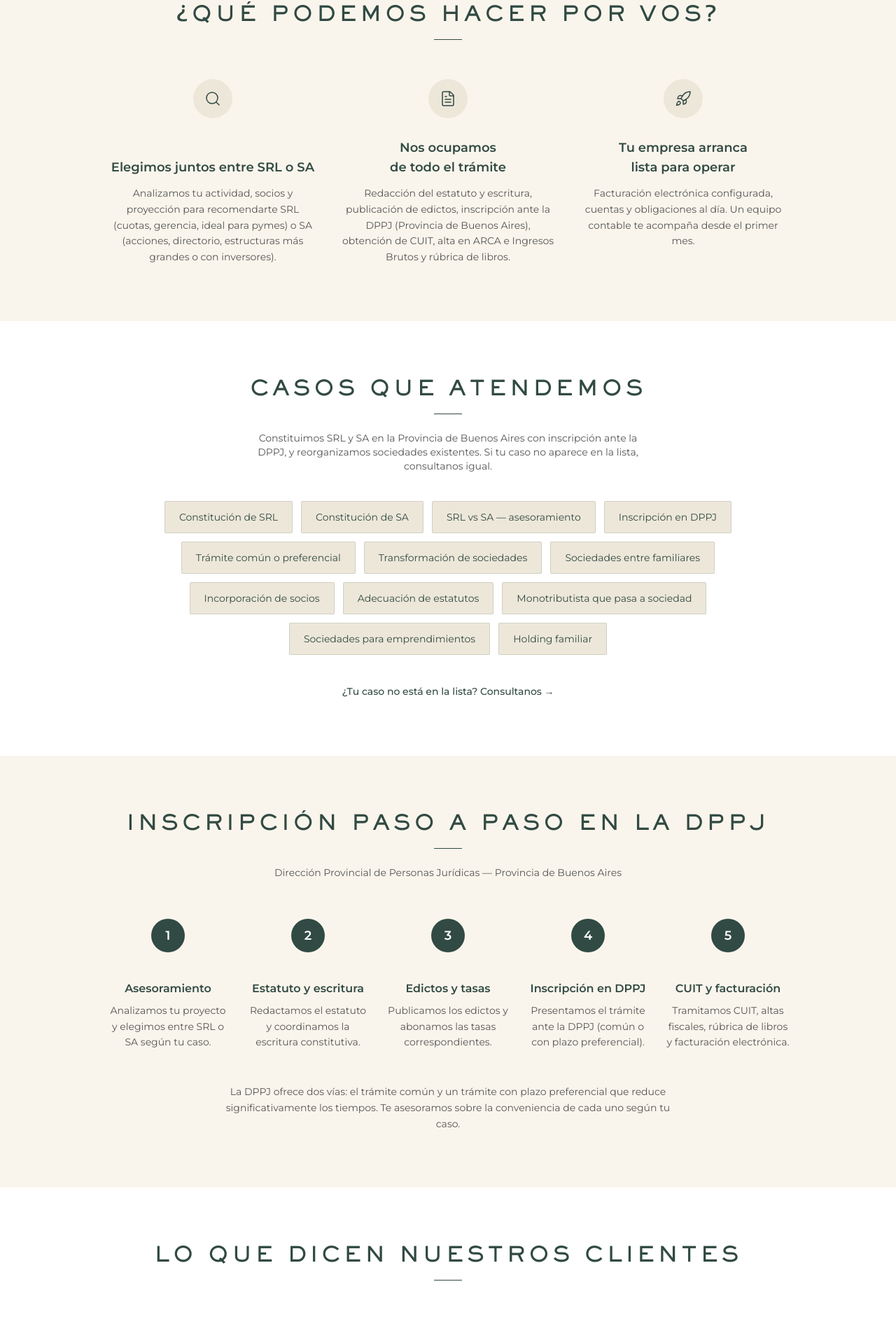
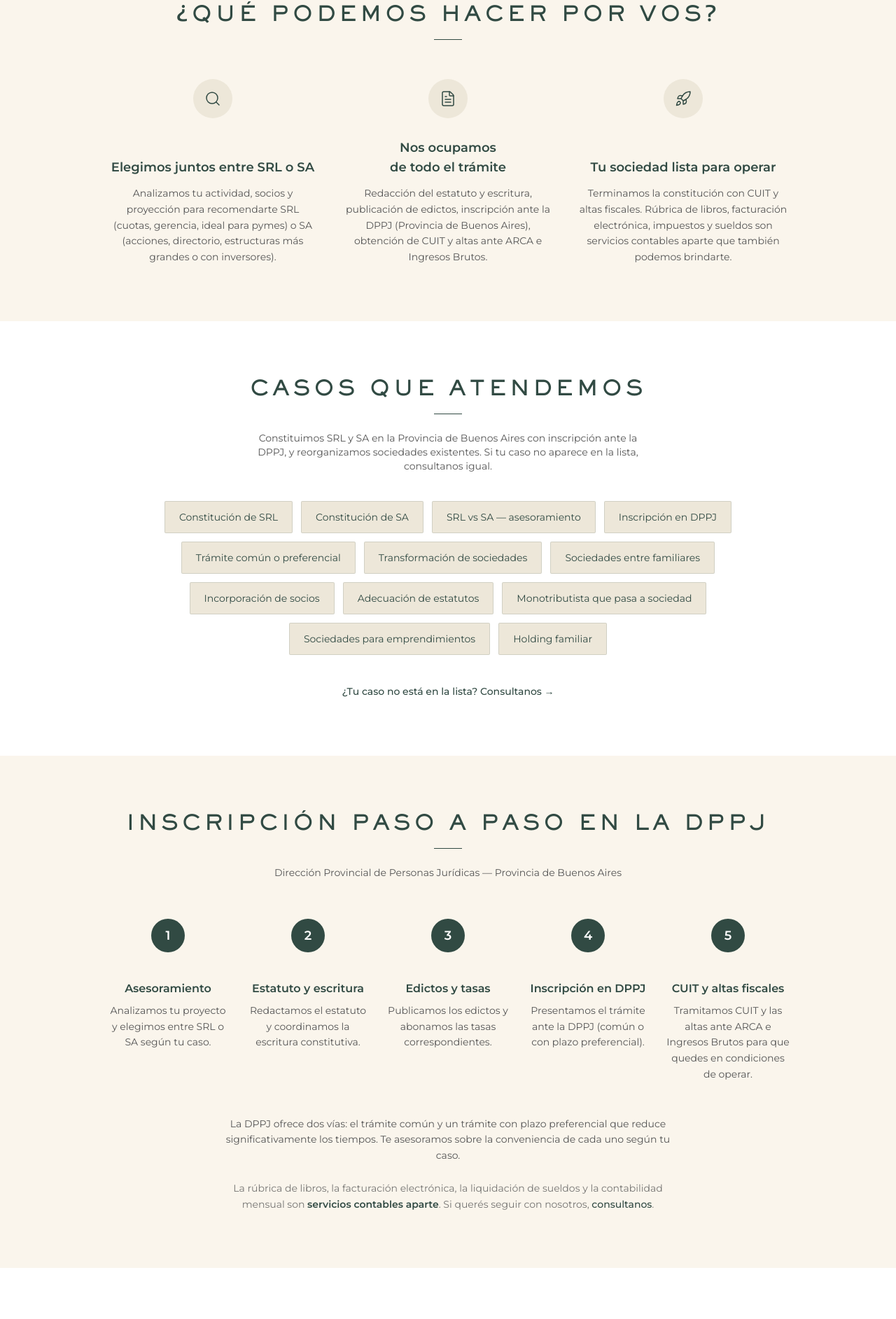
Before and after one commit to RuaLareu/rualareu-web, a Next.js app: page /landing/constitucion-de-sociedades in a window 1280 px wide. Shown: the part 876-2761 px from the top of the page at 70% size. Built offline with nearby package versions, Linux system fonts and the light colour scheme.

Commit message:
fix(landing-constitucion): acotar alcance a CUIT y altas fiscales, aclarar servicios contables aparte

```diff
--- a/src/app/landing/constitucion-de-sociedades/page.tsx
+++ b/src/app/landing/constitucion-de-sociedades/page.tsx
@@ -23,7 +23,7 @@ const PHONE_RAW = "+5492236972421";
 export const metadata: Metadata = {
   title: "Constitución de SRL y SA en Mar del Plata | Inscripción en DPPJ | RUA | LAREU",
   description:
-    "Constituimos SRL y SA en Mar del Plata con inscripción ante la DPPJ (Provincia de Buenos Aires). Estatuto, escritura, edictos, CUIT y facturación en un solo estudio jurídico y contable.",
+    "Constituimos SRL y SA en Mar del Plata con inscripción ante la DPPJ (Provincia de Buenos Aires). Estatuto, escritura, edictos, CUIT y altas fiscales, con el respaldo de un estudio jurídico y contable.",
   robots: { index: true, follow: true },
   alternates: { canonical: "https://rualareu.com/landing/constitucion-de-sociedades" },
 };
@@ -33,7 +33,7 @@ const jsonLd = {
   "@type": "AccountingService",
   name: "RUA | LAREU - Constitución de SRL y SA",
   description:
-    "Constitución de SRL y SA en Mar del Plata con inscripción en la DPPJ (Provincia de Buenos Aires). Estudio jurídico y contable que gestiona estatuto, escritura, edictos, inscripción, CUIT y libros societarios.",
+    "Constitución de SRL y SA en Mar del Plata con inscripción en la DPPJ (Provincia de Buenos Aires). Estudio jurídico y contable que gestiona estatuto, escritura, edictos, inscripción, CUIT y altas fiscales.",
   url: "https://rualareu.com/landing/constitucion-de-sociedades",
   telephone: "+54-9-223-697-2421",
   address: {
@@ -135,7 +135,7 @@ export default function ConstitucionDeSociedadesLanding() {
               en Mar del Plata
             </h1>
             <p className="text-white/85 text-base sm:text-lg leading-relaxed max-w-2xl mx-auto mb-10">
-              Constituimos tu sociedad de punta a punta: estatuto, escritura, edictos, inscripción en DPPJ, CUIT y facturación. Un solo equipo jurídico y contable hasta que empieces a operar.
+              Constituimos tu sociedad de punta a punta: estatuto, escritura, edictos, inscripción en DPPJ, CUIT y altas fiscales. Un solo equipo jurídico y contable hasta que quedes en condiciones de operar.
             </p>
 
             <div className="flex flex-col sm:flex-row items-stretch sm:items-center justify-center gap-3 mb-6">
@@ -187,18 +187,18 @@ export default function ConstitucionDeSociedadesLanding() {
                 </div>
                 <h3 className="font-semibold text-primary text-lg mb-3 text-balance md:min-h-[4rem] flex items-end justify-center">Nos ocupamos de todo el trámite</h3>
                 <p className="text-text-secondary text-sm leading-relaxed flex-1">
-                  Redacción del estatuto y escritura, publicación de edictos, inscripción ante la DPPJ (Provincia de
-                  Buenos Aires), obtención de CUIT, alta en ARCA e Ingresos Brutos y rúbrica de libros.
+                  Redacción del estatuto y escritura, publicación de edictos, inscripción ante la DPPJ (Provincia
+                  de Buenos Aires), obtención de CUIT y altas ante ARCA e Ingresos Brutos.
                 </p>
               </div>
               <div className="text-center flex flex-col h-full">
                 <div className="w-14 h-14 bg-primary-light text-primary flex items-center justify-center mx-auto mb-5 rounded-full">
                   <Rocket size={24} strokeWidth={1.5} />
                 </div>
-                <h3 className="font-semibold text-primary text-lg mb-3 text-balance md:min-h-[4rem] flex items-end justify-center">Tu empresa arranca lista para operar</h3>
+                <h3 className="font-semibold text-primary text-lg mb-3 text-balance md:min-h-[4rem] flex items-end justify-center">Tu sociedad lista para operar</h3>
                 <p className="text-text-secondary text-sm leading-relaxed flex-1">
-                  Facturación electrónica configurada, cuentas y obligaciones al día. Un equipo contable te acompaña
-                  desde el primer mes.
+                  Terminamos la constitución con CUIT y altas fiscales. Rúbrica de libros, facturación
+                  electrónica, impuestos y sueldos son servicios contables aparte que también podemos brindarte.
                 </p>
               </div>
             </div>
@@ -275,7 +275,7 @@ export default function ConstitucionDeSociedadesLanding() {
                 { step: "2", title: "Estatuto y escritura", desc: "Redactamos el estatuto y coordinamos la escritura constitutiva." },
                 { step: "3", title: "Edictos y tasas", desc: "Publicamos los edictos y abonamos las tasas correspondientes." },
                 { step: "4", title: "Inscripción en DPPJ", desc: "Presentamos el trámite ante la DPPJ (común o con plazo preferencial)." },
-                { step: "5", title: "CUIT y facturación", desc: "Tramitamos CUIT, altas fiscales, rúbrica de libros y facturación electrónica." },
+                { step: "5", title: "CUIT y altas fiscales", desc: "Tramitamos CUIT y las altas ante ARCA e Ingresos Brutos para que quedes en condiciones de operar." },
               ].map((item) => (
                 <div key={item.step} className="text-center flex flex-col items-center h-full">
                   <div className="w-12 h-12 bg-accent text-white flex items-center justify-center mx-auto mb-4 rounded-full font-bold text-lg">
@@ -290,6 +290,18 @@ export default function ConstitucionDeSociedadesLanding() {
             <p className="text-text-secondary text-sm text-center max-w-2xl mx-auto mt-12 leading-relaxed">
               La DPPJ ofrece dos vías: el trámite común y un trámite con plazo preferencial que reduce
               significativamente los tiempos. Te asesoramos sobre la conveniencia de cada uno según tu caso.
+            </p>
+            <p className="text-text-secondary/80 text-sm text-center max-w-2xl mx-auto mt-6 leading-relaxed">
+              La rúbrica de libros, la facturación electrónica, la liquidación de sueldos y la contabilidad mensual
+              son <strong className="text-primary">servicios contables aparte</strong>. Si querés seguir con nosotros,{" "}
+              <a
+                href={WHATSAPP_URL}
+                target="_blank"
+                rel="noopener noreferrer"
+                className="text-accent hover:text-primary font-medium transition-colors"
+              >
+                consultanos
+              </a>.
             </p>
           </div>
         </section>
```
